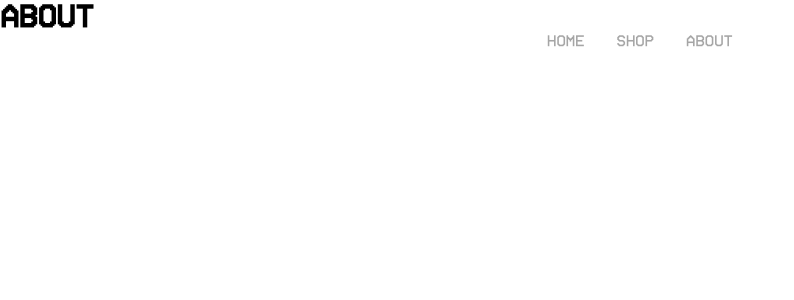
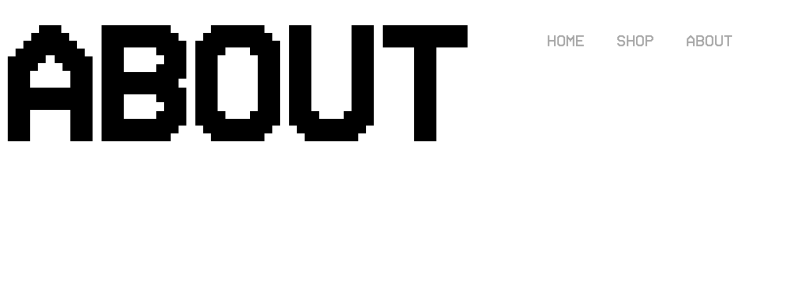
Before and after one commit to injoonyoun/portfolio, a React (Create React App) app: page /portfolio/about in a window 1280 px wide. Shown: the top 300 px of the page, without its empty margins (0-794 px from the left). Built offline with nearby package versions, Linux system fonts and the light colour scheme.

Commit message:
start about and shop and add mouse png

```diff
--- a/src/routes/about/about.component.jsx
+++ b/src/routes/about/about.component.jsx
@@ -3,7 +3,9 @@ import './about.css';
 
 const About = () => {
     return (
-        <div><h1>ABOUT</h1></div>
+        <section className="ab-page">
+            <h1 className="ab-title">ABOUT</h1>
+        </section>
     );
 
 }
--- a/src/routes/about/about.css
+++ b/src/routes/about/about.css
@@ -0,0 +1,9 @@
+.ab-page{
+    height: 100%;
+    width: 100%;
+    display: flex;
+}
+
+.ab-title{
+    font-size: 10rem;
+}
--- a/src/routes/home/home.css
+++ b/src/routes/home/home.css
@@ -98,6 +98,15 @@
     /*border: 1px solid green;*/
 }
 
+@media screen and (max-width: 767px) {
+
+    .main-title{
+        font-family: 'vcrosd';
+        font-size: 5rem;
+    }
+
+}
+
 .categories{
     padding-bottom: 4rem;
     padding-left: 2rem;
--- a/src/routes/shop/shop.component.jsx
+++ b/src/routes/shop/shop.component.jsx
@@ -3,7 +3,9 @@ import './shop.css';
 
 const Shop = () => {
     return (
-        <div><h1>SHOP</h1></div>
+        <section className="shop-page">
+            <h1 className="shop-title">SHOP</h1>
+        </section>
     );
 
 }
--- a/src/routes/shop/shop.css
+++ b/src/routes/shop/shop.css
@@ -0,0 +1,9 @@
+.shop-page{
+    height: 100%;
+    width: 100%;
+    display: flex;
+}
+
+.shop-title{
+    font-size: 10rem;
+}
```
Also changed, not shown: src/assets/img/mouse.png (added).
